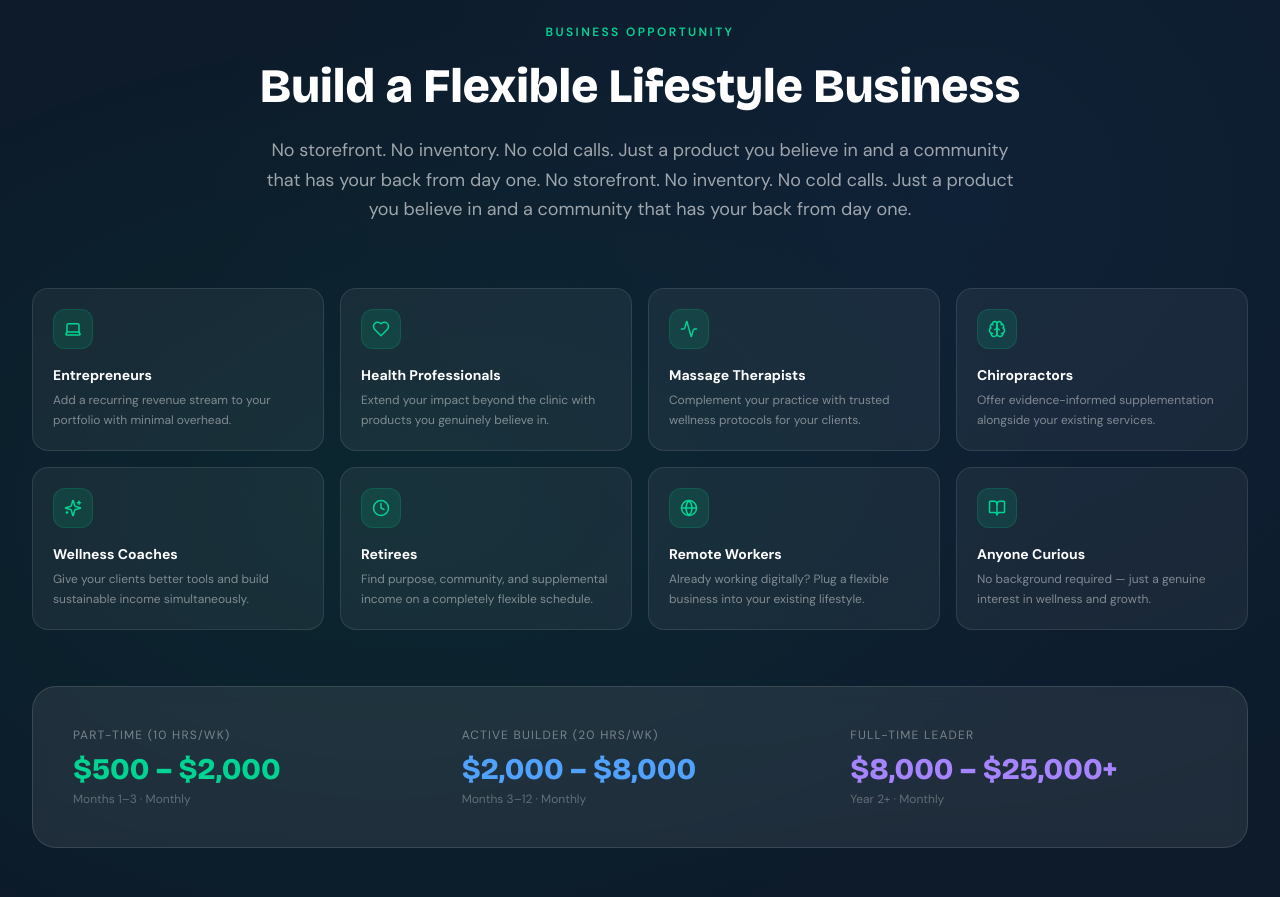
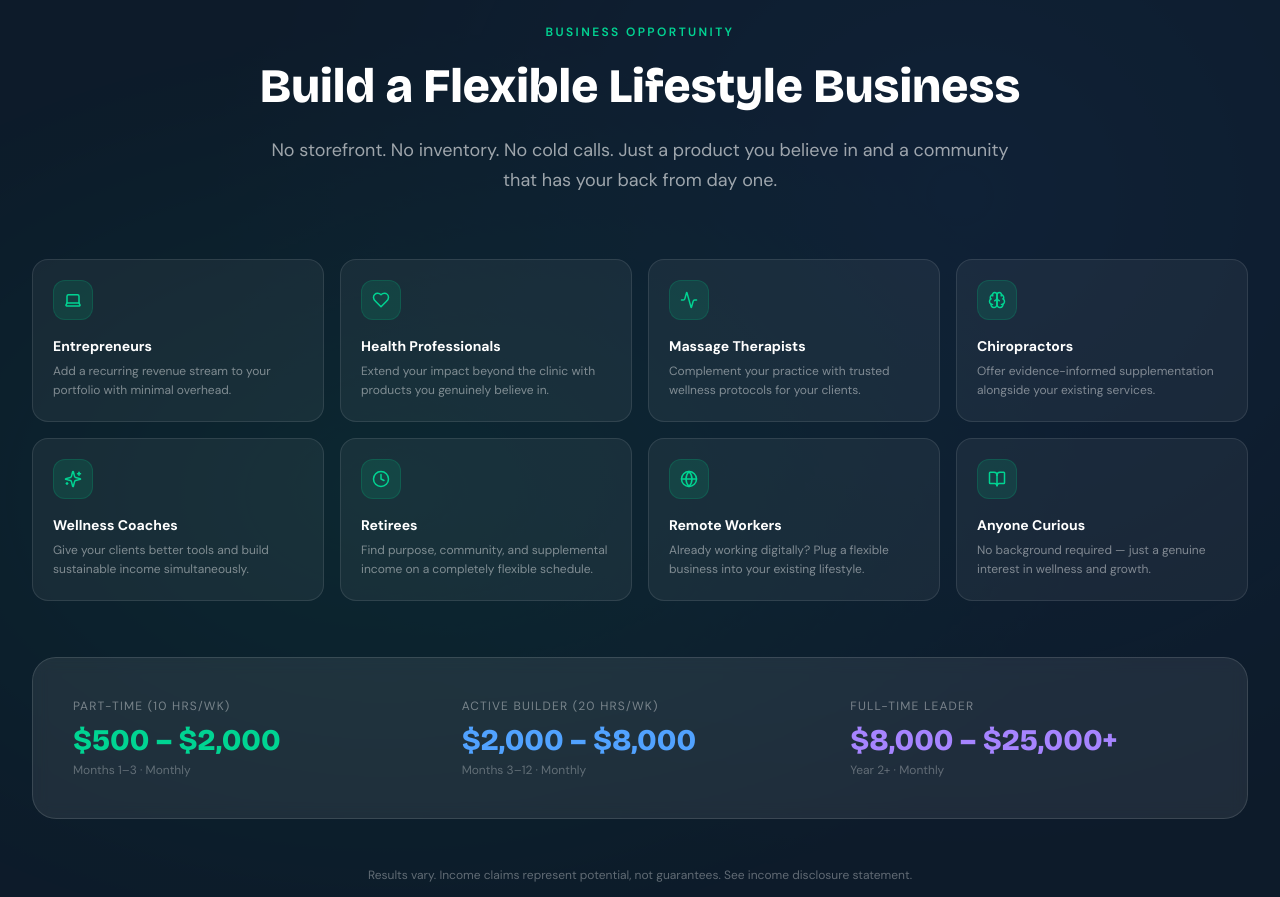
Before and after one commit to habibur-stack/VitalFlow-, a React (Vite) app: page / in a window 1280 px wide. Shown: the part 5020-5917 px from the top of the page. Built offline with nearby package versions, Linux system fonts and the light colour scheme.

Commit message:
adfredusdc

```diff
--- a/src/app/App.tsx
+++ b/src/app/App.tsx
@@ -985,9 +985,6 @@ export default function App() {
               No storefront. No inventory. No cold calls. Just a product you
               believe in and a community that has your back from day one.
 
-
-               No storefront. No inventory. No cold calls. Just a product you
-              believe in and a community that has your back from day one.
 
 
 
```
